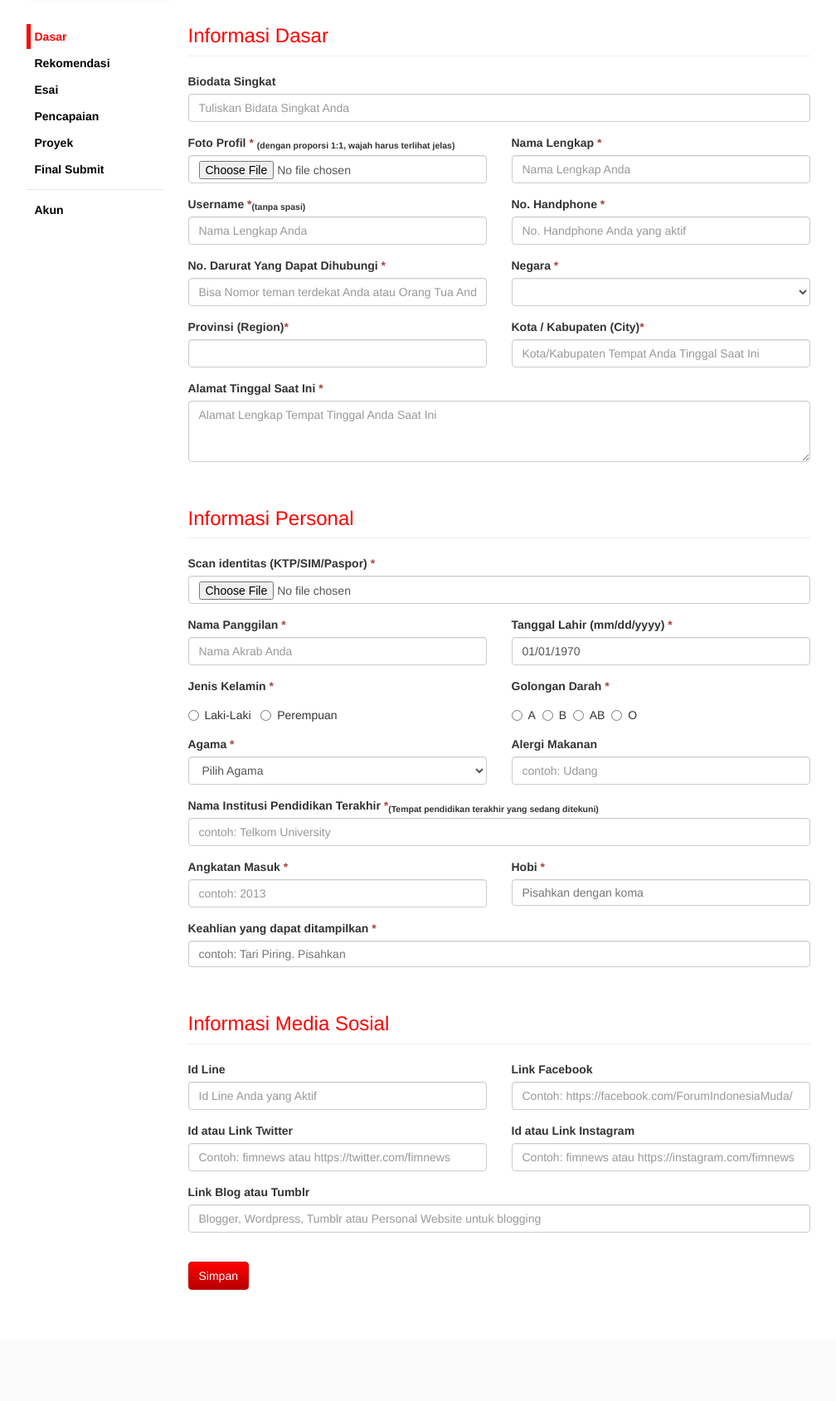
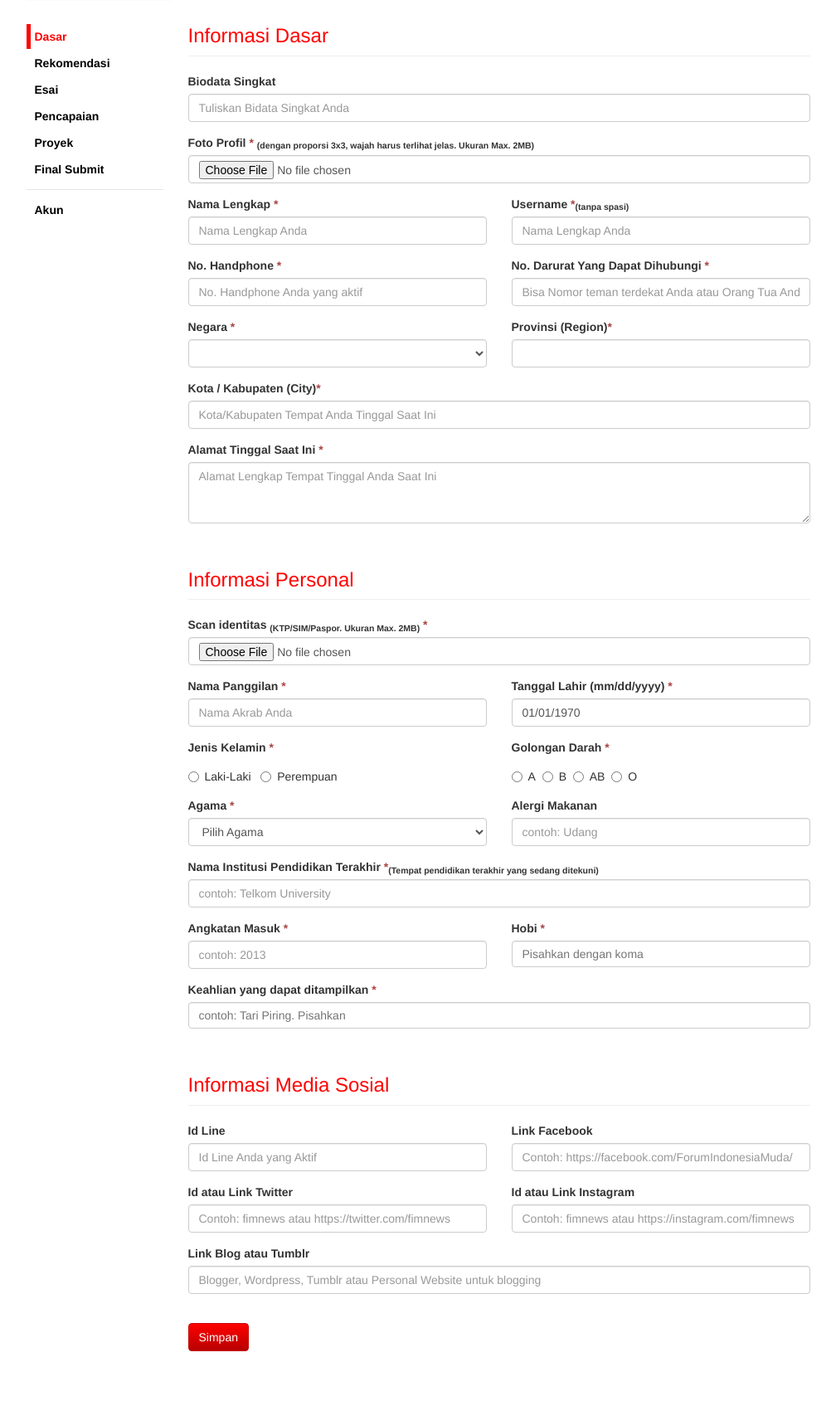
Before and after one commit to febrianimanda/portal, a CodeIgniter app: page /database/kandidat/pengaturan in a window 1280 px wide. Shown: the part 324-2013 px from the top of the page at 83% size, without its empty margins (136-1144 px from the left). Before the commit the page ends 1879 px from the top, so only its background shows below. Run offline with CodeIgniter, Linux system fonts and the light colour scheme; the visitor is signed in with stand-in values (Sample User, id 1); data that the repository does not hold is empty; some libraries are stand-ins or nearby versions; grey boxes are pictures that could not be loaded.

Commit message:
release candidat

```diff
--- a/application/controllers/Kandidat.php
+++ b/application/controllers/Kandidat.php
@@ -775,9 +775,9 @@ class Kandidat extends CI_Controller {
 
 		$config1['upload_path'] 		= 'profpics_upload';
 		$config1['allowed_types'] 	= 'jpg|jpeg|png';
-		$config1['max_size']				= '100000';
-		$config1['file_name']			= $filename;
-		$config1['overwrite'] 		= TRUE;
+		$config1['max_size']				= '2048';
+		$config1['file_name']				= $filename;
+		$config1['overwrite'] 			= TRUE;
 
 		$this->upload->initialize($config1);
 
@@ -828,6 +828,7 @@ class Kandidat extends CI_Controller {
 	public function do_upload_document($userfile, $filename){
 		$config['upload_path'] 		= "documents_upload";
 		$config['allowed_types']	= "pdf";
+		$config2['max_size']			= '2048';
 		$config['file_name']			= $filename;
 		$config['overwrite']			= TRUE;
 
@@ -846,8 +847,8 @@ class Kandidat extends CI_Controller {
 
 		$config2['upload_path'] 		= 'ktp_upload';
 		$config2['allowed_types'] 	= 'jpg|jpeg|png';
-		$config2['max_size']				= '100000';
-		$config2['file_name']			= $filename;
+		$config2['max_size']				= '2048';
+		$config2['file_name']				= $filename;
 		$config2['overwrite'] 			= TRUE;
 
 		$this->upload->initialize($config2);
--- a/application/views/auth/signup.php
+++ b/application/views/auth/signup.php
@@ -60,7 +60,7 @@
 					<div class="form-group">
 						<label>Persetujuan</label>
 						<div class="checkbox">
-						  <label><input type="checkbox" required>Dengan ini saya menyetujui untuk mengikuti semua alur pendaftaran FIM 19</label>
+						  <label><input type="checkbox" required>Dengan ini Saya menyetujui untuk mengikuti semua alur pendaftaran FIM 19. Dan Saya hanya akan mendaftar untuk 1 jalur</label>
 						</div>
 					</div>
 					<div class="form-group text-center">
--- a/application/views/kandidat/f-dasar.php
+++ b/application/views/kandidat/f-dasar.php
@@ -85,9 +85,9 @@
 									<input <?= ($completed) ? 'disabled' : '' ?> type="text" name="biodata_singkat" class="form-control" value="<?= $data['biodata_singkat'] ?>" placeholder="Tuliskan Bidata Singkat Anda">
 								</div>
 							</div>
-							<div class="col-md-6">
+							<div class="col-md-12">
 								<div class="form-group">
-									<label>Foto Profil <span class="text-danger">*</span> <sub>(dengan proporsi 	1:1, wajah harus terlihat jelas)</sub></label>
+									<label>Foto Profil <span class="text-danger">*</span> <sub>(dengan proporsi 	3x3, wajah harus terlihat jelas. Ukuran Max. 2MB)</sub></label>
 									<input <?= ($completed) ? 'disabled' : '' ?> type="file" name="profpic_path" accept="image/*" class="form-control">
 								</div>
 							</div>
@@ -141,7 +141,7 @@
 									</div>
 								</div>
 							</div>
-							<div class="col-md-6">
+							<div class="col-md-12">
 								<div class="form-group">
 									<label>Kota / Kabupaten (City)<span class="text-danger">*</span></label>
 									<input <?= ($completed) ? 'disabled' : '' ?> type="text" name="kota" required class="form-control" placeholder="Kota/Kabupaten Tempat Anda Tinggal Saat Ini" value="<?= $data['kota'] ?>">
@@ -163,7 +163,7 @@
 						<div class="row">
 							<div class="col-md-12">
 								<div class="form-group">
-									<label>Scan identitas (KTP/SIM/Paspor) <span class="text-danger">*</span></label>
+									<label>Scan identitas <sub>(KTP/SIM/Paspor. Ukuran Max. 2MB)</sub> <span class="text-danger">*</span></label>
 									<input <?= ($completed) ? 'disabled' : '' ?> type="file" name="ktp_path" accept="image/*" class="form-control">
 									<?php if($data['ktp_path'] != ""): ?>
 										<img src="<?= base_url('ktp_upload/'.$data['ktp_path']) ?>" alt="<?= $data['ktp_path'] ?>" style="display:none" id="ktp_pic">
```
